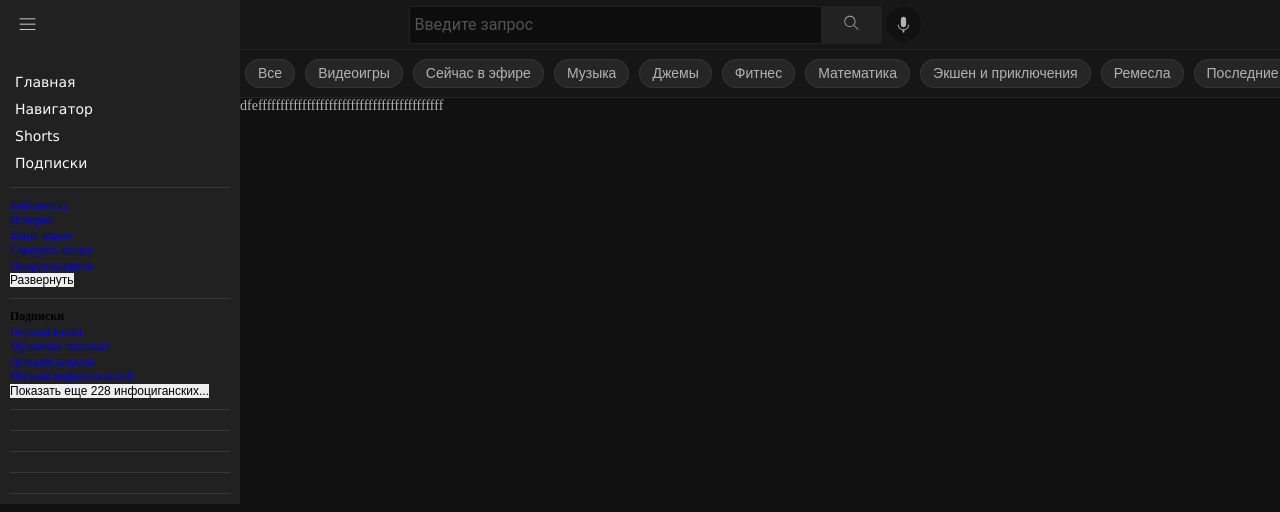
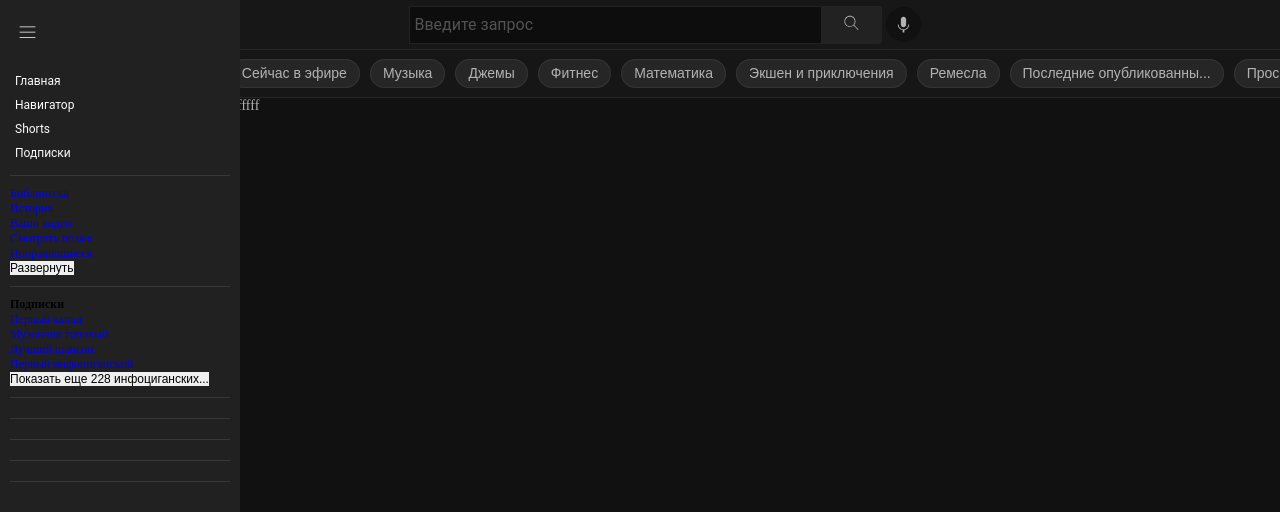
Before and after one commit to poluso/first-web-proj, a plain HTML site: page index.html in a window 1280 px wide. Both pictures are taken after a click on the button 27 px from the left and 24 px from the top of the page. Drawn offline with Linux system fonts and the light colour scheme.

Commit message:
Minisidebar created

```diff
--- a/index.html
+++ b/index.html
@@ -171,11 +171,27 @@
     </div>
 
     <div class="mini-sidebar">
-
+        <div class="sidebar-cont">
+            <div class="sidebar-item">
+                <span class="sidebar-span">Главная</span>
+            </div>
+            <div class="sidebar-item">
+                <span class="sidebar-span">Навигатор</span>
+            </div>
+            <div class="sidebar-item">
+                <span class="sidebar-span">Shorts</span>
+            </div>
+            <div class="sidebar-item">
+                <span class="sidebar-span">Подписки</span>
+            </div>
+            <div class="sidebar-item">
+                <span class="sidebar-span">Библиотека</span>
+            </div>
+        </div>
     </div>
     <div class="sidebar default-sidebar">
 
-        <section id="items">
+        <section class="default-sidebar-items">
             <div>
                 <a href="#">
                     Главная
--- a/styles/media-requests.css
+++ b/styles/media-requests.css
@@ -9,4 +9,5 @@
     .mini-sidebar {
         visibility: visible;
     }
+
 }
--- a/styles/sidebarStyles.css
+++ b/styles/sidebarStyles.css
@@ -43,6 +43,10 @@
 }
 .default-sidebar {
     visibility: hidden;
+    /* font-size: 8px; */
+}
+.default-sidebar-items {
+    font-size: 8px;
 }
 .sidebar-cont {
     padding: 3px;
@@ -56,21 +60,50 @@
 }
 .mini-sidebar {
     background: rgb(33 33 33);
+    /* padding: 0px; */
+    width: 56px;
+    height: 100%;
+    position: fixed;
+    z-index: 100;
+    top: 49px;
+    box-sizing: border-box;
+    /* font-size: 8px; */
+}
+.sidebar-cont {
+    display: flex;
+    flex-direction: column;
+    color: aliceblue;
+    font-size: 8px;
+    font-family: Roboto, Arial, sans-serif;
+}
+.sidebar-span {
+    font-size: 10px;
+}
+
+.sidebar {
+    background: rgb(33 33 33);
     padding: 10px;
-    width: 80px;
-    /* height: 100%; */
+    width: 220px;
+    height: 100%;
     position: fixed;
     z-index: 100;
     top: 49px;
 }
-.sidebar {
-    background: rgb(33 33 33);
-    padding: 10px;
-    width: 220px;
-    /* height: 100%; */
-    position: fixed;
-    z-index: 100;
-    top: 49px;
+.default-sidebar-items {
+    color: #fbfbfb;
+    font-size: 10px;
+    font-family: Roboto, Arial, sans-serif;
+}
+.items div {
+    padding: 5px;
+    font-size: 10px;
+    font-family: Roboto, Arial, sans-serif;
+}
+.items div a {
+    /* font-size: 12px; */
+    color: #fbfbfb;
+    /* font-family: Verdana, Geneva, Tahoma, sans-serif;*/
+    font-family: Roboto, Arial, sans-serif;
 }
 .sidebar>section {
     border-bottom: 1px solid rgb(255 255 255 / 10%);
--- a/styles/style.css
+++ b/styles/style.css
@@ -61,20 +61,14 @@ body {
     border-bottom: 1px solid rgb(255 255 255 / 10%);
     padding: 10px 0;
 }
-.items div {
-    padding: 5px;
-}
-.items div a {
-    font-size: 14px;
-    color: #fbfbfb;
-    font-family: Verdana, Geneva, Tahoma, sans-serif;
-}
+
+
 .subhead-main-cont {
     height: 100%;
     display: flex;
     flex-direction: column;
     justify-content: space-between;
-    margin: 49px 0 0 240px;
+    margin: 49px 0 0 56px;
 }
 .header-cont {
     padding: 3px;
@@ -147,15 +141,10 @@ body {
     width: 40%;
 }
 
+/* #items > div {
+    padding: 5px;
+} */
 
-#items > div {
-    padding: 5px;
-}
-#items a {
-    color: #fbfbfb;
-    font-family: Verdana, Geneva, Tahoma, sans-serif;
-    font-size: 14px;
-}
 
 .main-subhead-cont {
     width: 100%;
```
